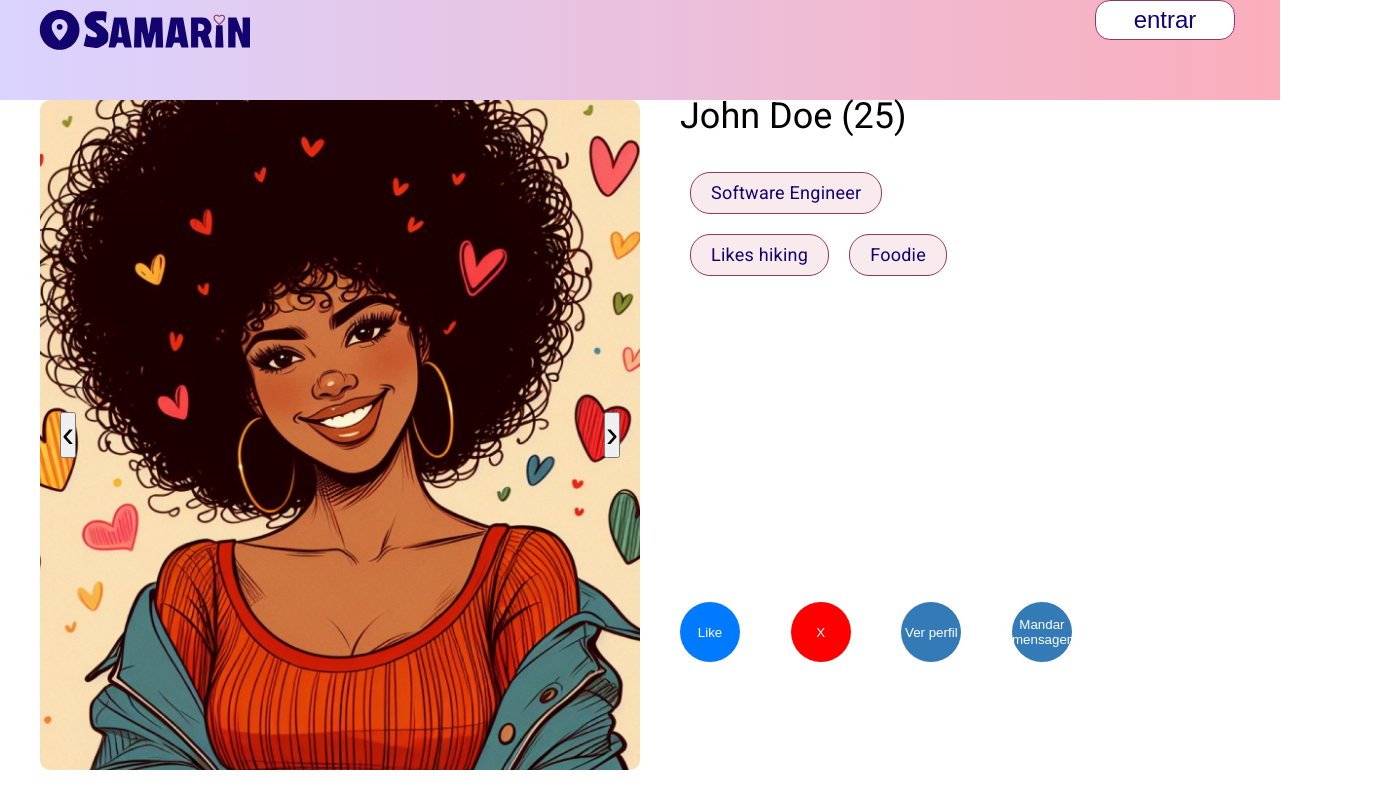
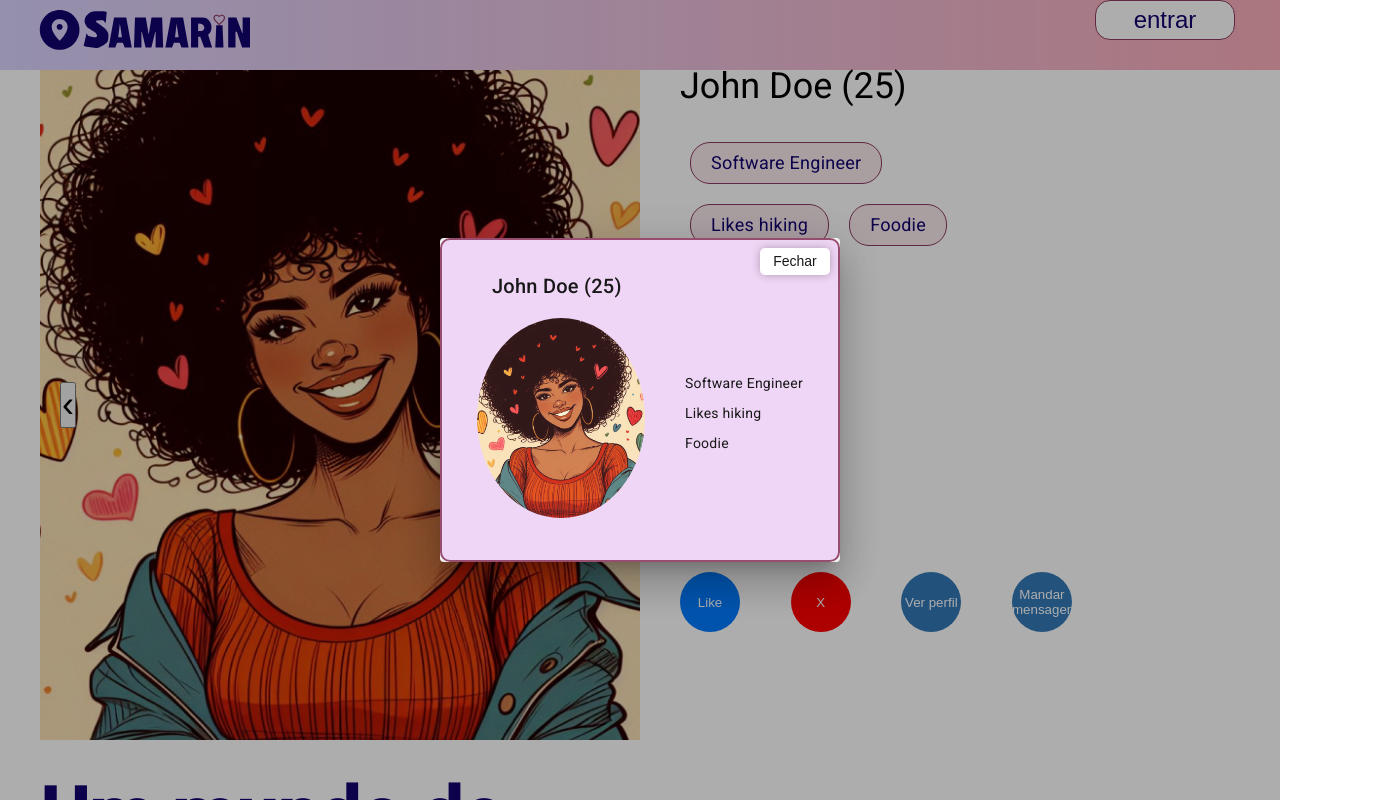
Before and after one commit to evertonesquivel/PROJETO-SAMARIN, an Angular app: page / in a window 1280 px wide. Both pictures are taken after a click on the button "Ver perfil". Shown: the top 800 px of the page, 1389 px wide, since content can reach past the window. Built offline with nearby package versions, Linux system fonts and the light colour scheme.

Commit message:
FEAT :Adicionando ação ao botão ver Perfil

```diff
--- a/src/app/components/footer/footer.component.ts
+++ b/src/app/components/footer/footer.component.ts
@@ -20,7 +20,7 @@ export class FooterComponent implements OnInit {
   constructor(private http: HttpClient) {}
 
   ngOnInit(): void {
-    this.http.get<{ sections: Section[] }>('assets/links.json').subscribe(data => {
+    this.http.get<{ sections: Section[] }>('./assets/links.json').subscribe(data => {
       this.sections = data.sections;
     });
   }
--- a/src/app/components/header/header.component.css
+++ b/src/app/components/header/header.component.css
@@ -6,7 +6,7 @@
 
 header{
     width: 100%;
-    height: 100px;
+    height: 70px;
     background-image: linear-gradient(to right, #DAD4FF, rgba(249,139,159,0.7));
 
 }.container__logo{
@@ -29,7 +29,7 @@ header{
     float : right;
     width: 140px;
     height: 40px;
-    border: solid 1px #8C3A60;
+    border: solid 1px #8c3a60;
     border-radius: 15px;
     font-size: 24px;
     color: #12036E;
--- a/src/app/components/main-section/main-section.component.css
+++ b/src/app/components/main-section/main-section.component.css
@@ -43,7 +43,7 @@ justify-content: center;
   width: 100%;
   height: 100%;
   object-fit: cover;
-  border-radius: 10px;
+
 }
 
 .prev, .next {
--- a/src/app/components/main-section/main-section.component.html
+++ b/src/app/components/main-section/main-section.component.html
@@ -22,7 +22,7 @@
       <div class="actions">
         <button class="like" (click)="like()">Like</button>
         <button class="dislike" (click)="dislike()">X</button>
-        <button class="view-profile">Ver perfil</button>
+        <button class="view-profile" (click)="verPerfil()">Ver perfil</button>
         <button class="send-message">Mandar mensagem</button>
       </div>
     </div>
--- a/src/app/components/main-section/main-section.component.ts
+++ b/src/app/components/main-section/main-section.component.ts
@@ -1,6 +1,8 @@
 import { Component, OnInit } from '@angular/core';
 import { MainSectionService } from '../../services/main-section.service';
 import { Person } from '../../models/person.model';
+import { MatDialog } from '@angular/material/dialog';
+import { PerfilPopupComponent } from '../perfil-popup/perfil-popup.component';
 import { CommonModule } from '@angular/common';
 
 @Component({
@@ -17,7 +19,7 @@ export class MainSectionComponent implements OnInit {
   currentImageIndex: number = 0;
   infos: string[];
 
-  constructor(private mainSectionService: MainSectionService) {
+  constructor(private mainSectionService: MainSectionService, private dialog: MatDialog) {
     this.infos = []
   }
 
@@ -27,7 +29,6 @@ export class MainSectionComponent implements OnInit {
     this.currentImageIndex = 0;
     console.log(this.currentPerson.images);
   }
-
 
   prevImage(): void {
     if (this.currentPerson && this.currentPerson.images) {
@@ -63,6 +64,17 @@ export class MainSectionComponent implements OnInit {
     }
   }
 
+  verPerfil(): void {
+    const dialogRef = this.dialog.open(PerfilPopupComponent, {
+      width: '400px',
+      data: { user: this.currentPerson }
+    });
+
+    dialogRef.afterClosed().subscribe(result => {
+      console.log(`Popup fechado`);
+    });
+  }
+
   get currentImage(): string {
     return this.currentPerson && this.currentPerson.images ? this.currentPerson.images[this.currentImageIndex] : '';
   }
--- /dev/null
+++ b/src/app/components/perfil-popup/perfil-popup.component.css
@@ -0,0 +1,51 @@
+.popup-content {
+    background-color: rgba(186, 72, 215, 0.25); /* cor de fundo do popup */
+    border-radius: 10px;
+    box-shadow: 0 0 10px rgba(0, 0, 0, 0.2);
+    padding: 30px; /* aumentei o padding para dar mais espaço */
+    width: 400px; /* aumentei a largura do popup */
+    opacity: 0.9; /* translucidez */
+    border: solid 2px #8c3a60;
+    border-radius: 10px;
+  }
+
+  .image-container {
+    height: 100%;
+    width: 100%;
+    display: flex;
+    align-items: center;
+    justify-content: center; /* centraliza o conteúdo */
+  }
+
+  .nome-usuario {
+    margin-left: 20px; /* adiciona um margin à esquerda do nome do usuário */
+  }
+
+  .botao-fechar {
+    position: absolute; /* torna o botão absoluto */
+    top: 10px; /* posiciona o botão no topo */
+    right: 10px; /* posiciona o botão à direita */
+    background-color: #fff;
+    font-size: 14px;
+    height: 27px;
+    width: 70px;
+    border-color: transparent ;
+    border-radius: 5px;
+    box-shadow: 0 0 10px rgba(0, 0, 0, 0.3);
+
+  }
+
+  .image-container img {
+    width: 50%;
+    height: 50%;
+    margin-right: 20px;
+    border-radius: 50%;
+  }
+
+  .user-infos {
+    margin-left: 20px;
+  }
+
+  .user-infos p {
+    margin-bottom: 10px;
+  }
--- /dev/null
+++ b/src/app/components/perfil-popup/perfil-popup.component.html
@@ -0,0 +1,13 @@
+<div class="popup-content" [@openPopup]="true">
+    <h2 class="nome-usuario">{{ user.name }} ({{ user.age }})</h2>
+    <div class="image-container">
+      <img [src]="user.images[0]" alt="Profile picture">
+      <div class="user-infos">
+        <p *ngFor="let info of user.infos">
+          {{ info }}
+        </p>
+      </div>
+    </div>
+    <p>{{ user.bio }}</p>
+    <button class="botao-fechar" mat-button (click)="closePopup()">Fechar</button>
+  </div>
--- /dev/null
+++ b/src/app/components/perfil-popup/perfil-popup.component.ts
@@ -0,0 +1,41 @@
+import { Component, Inject } from '@angular/core';
+import { MatDialogRef, MAT_DIALOG_DATA } from '@angular/material/dialog';
+import { CommonModule } from '@angular/common';
+import { animate, style, transition, trigger } from '@angular/animations';
+
+@Component({
+  selector: 'app-perfil-popup',
+  templateUrl: './perfil-popup.component.html',
+  styleUrls: ['./perfil-popup.component.css'],
+  standalone: true,
+  imports: [CommonModule],
+  animations: [
+    trigger('openPopup', [
+      transition(':enter', [
+        style({ opacity: 0, transform: 'scale(0.5)' }),
+        animate('0.3s ease-in-out', style({ opacity: 1, transform: 'scale(1)' })),
+      ]),
+      transition(':leave', [
+        style({ opacity: 1, transform: 'scale(1)' }),
+        animate('0.3s ease-in-out', style({ opacity: 0, transform: 'scale(0.5)' })),
+      ]),
+    ]),
+  ],
+  host: {
+    class: 'mat-dialog-container'
+  }
+})
+export class PerfilPopupComponent {
+  user: any;
+
+  constructor(
+    public dialogRef: MatDialogRef<PerfilPopupComponent>,
+    @Inject(MAT_DIALOG_DATA) public data: any
+  ) {
+    this.user = data.user;
+  }
+
+  closePopup(): void {
+    this.dialogRef.close();
+  }
+}
```
Also changed, not shown: src/styles.css (line endings or trailing spaces), 1 other file (tests, documents, lock files or other folders).
